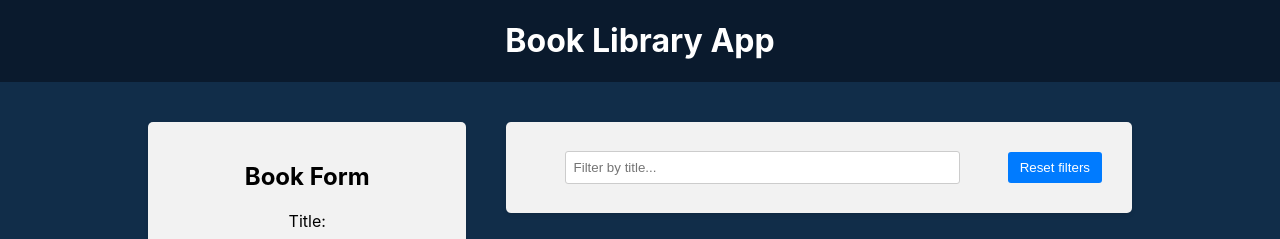
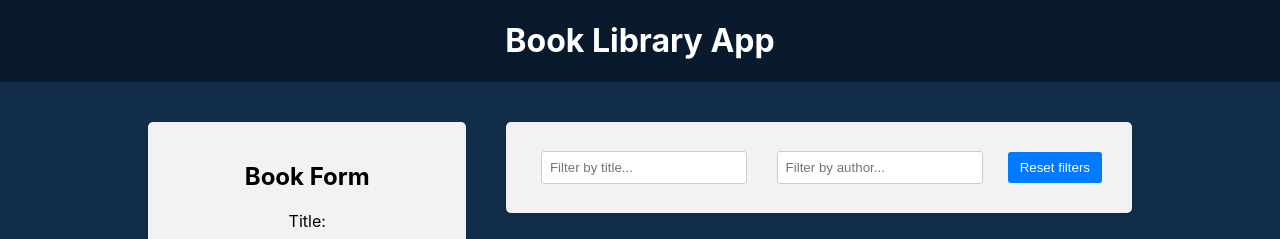
Before and after one commit to xqzmy122/book-library-app, a React (Vite) app in the folder frontend/: page / in a window 1280 px wide. Shown: the top 239 px of the page. Built offline with nearby package versions, Linux system fonts and the light colour scheme.

Commit message:
filter by author

```diff
--- a/frontend/src/components/BookList/BookList.jsx
+++ b/frontend/src/components/BookList/BookList.jsx
@@ -1,12 +1,13 @@
 import { useDispatch, useSelector } from "react-redux";
 import { BsBookmarkStar, BsBookmarkStarFill } from "react-icons/bs";
 import { deleteBook, toggleFavorite } from "../../redux/books/actionCreators";
-import { selectFilterTitle } from "../../redux/slices/filterSlice";
+import { selectFilterAuthor, selectFilterTitle} from "../../redux/slices/filterSlice";
 import "./BookList.css";
 
 function BookList() {
   const books = useSelector((state) => state.books); // подписываемся на изменения books
   const titleFilter = useSelector(selectFilterTitle)
+  const authorFilter = useSelector(selectFilterAuthor)
   const dispatch = useDispatch();
 
   function onClickHandler(id) {
@@ -18,7 +19,9 @@ function BookList() {
     dispatch(toggleFavorite(id));
   }
 
-  const filteredBooks = books.filter((book) => book.title.toLowerCase().includes(titleFilter.toLowerCase()))
+  const filteredBooks = books.filter((book) => {
+    return (book.title.toLowerCase().includes(titleFilter.toLowerCase()) && book.author.toLowerCase().includes(authorFilter.toLowerCase()))
+  })
 
   return (
     <div className="app-block book-list">
--- a/frontend/src/components/Filter/Filter.jsx
+++ b/frontend/src/components/Filter/Filter.jsx
@@ -1,6 +1,8 @@
 import {
   setTitleFilter,
+  setAuthorFilter,
   selectFilterTitle,
+  selectFilterAuthor,
   resetFilter,
 } from "../../redux/slices/filterSlice";
 import { useDispatch, useSelector } from "react-redux";
@@ -9,9 +11,14 @@ import "./Filter.css";
 function Filter() {
   const dispatch = useDispatch();
   const titleValue = useSelector(selectFilterTitle);
+  const authorValue = useSelector(selectFilterAuthor)
 
   function handleTitleFilterChange(e) {
     dispatch(setTitleFilter(e.target.value));
+  }
+
+  function handleAuthorFilterChange(e) {
+    dispatch(setAuthorFilter(e.target.value))
   }
 
   function handleResetFilter() {
@@ -28,6 +35,10 @@ function Filter() {
             value={titleValue}
             onChange={(e) => handleTitleFilterChange(e)}
           />
+
+        </div>
+        <div className="filter-group">
+          <input type="text" placeholder="Filter by author..." value={authorValue} onChange={e => handleAuthorFilterChange(e)}/>
         </div>
         <button type="button" onClick={handleResetFilter}>Reset filters</button>
       </div>
--- a/frontend/src/redux/slices/filterSlice.js
+++ b/frontend/src/redux/slices/filterSlice.js
@@ -1,7 +1,8 @@
 import {createSlice} from '@reduxjs/toolkit'
 
 const initialState = {
-  title: ''
+  title: '',
+  author: '',
 }
 
 const filterSlice = createSlice({
@@ -16,6 +17,9 @@ const filterSlice = createSlice({
       // работает корректно благодаря библиотеке immer, которая
       // формирует новое объект
      },
+     setAuthorFilter(state, action) {
+      state.author = action.payload
+     },
      resetFilter(state) {
       return initialState
      }
@@ -27,5 +31,6 @@ const filterSlice = createSlice({
 // был вызван, для того, чтобы передать payload необходимо передать в функцию аргументы
 
 export default filterSlice.reducer // содержит все функции для изменения состояния
-export const {setTitleFilter, resetFilter} = filterSlice.actions
+export const {setTitleFilter, setAuthorFilter, resetFilter} = filterSlice.actions
 export const selectFilterTitle = (state) => state.filter.title
+export const selectFilterAuthor = (state) => state.filter.author
```
